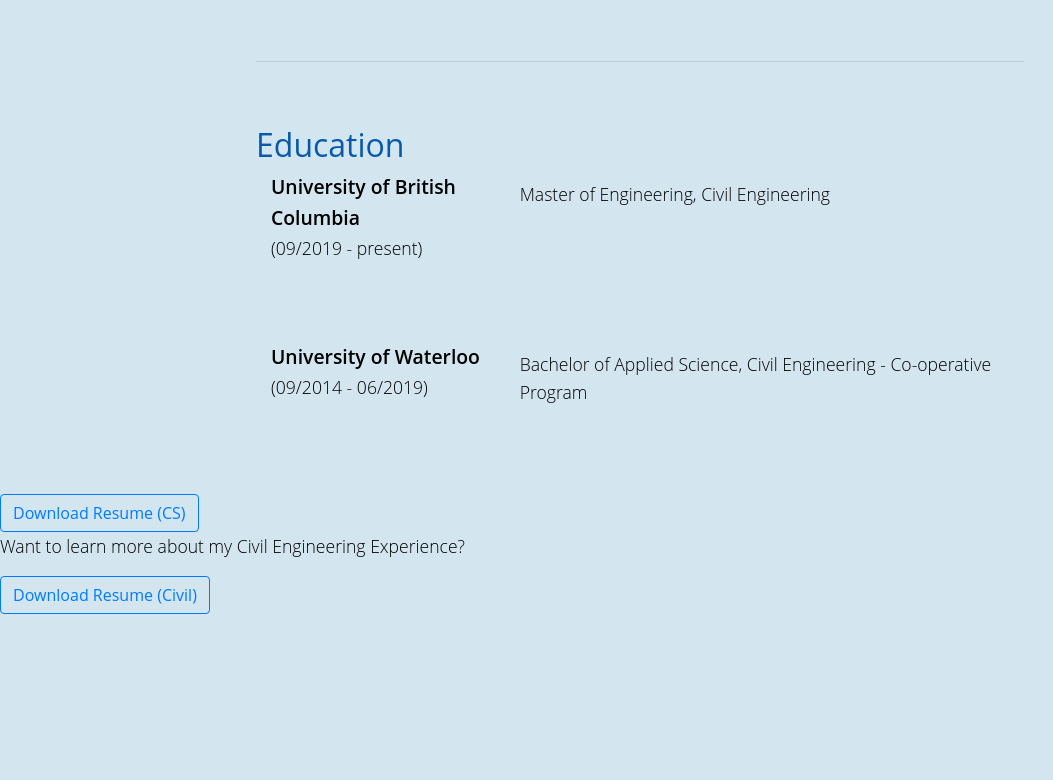
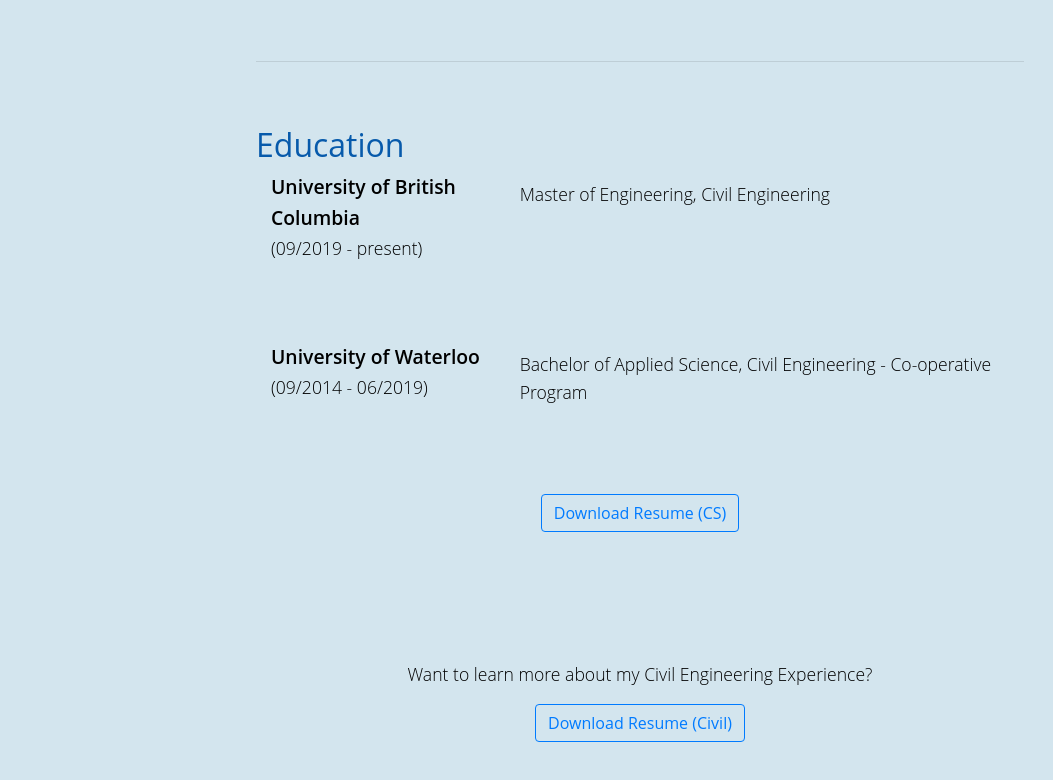
Before and after one commit to WenwenXiao5/WenwenXiao5.github.io, a plain HTML site: page AboutMe.html in a window 1280 px wide. Shown: the part 2424-3204 px from the top of the page, without its empty margins (0-1053 px from the left). Before the commit the page ends 3038 px from the top, so only its background shows below. Drawn offline with nearby package versions, Linux system fonts and the light colour scheme.

Commit message:
Add files via upload

```diff
--- a/css/master.css
+++ b/css/master.css
@@ -153,6 +153,21 @@
     box-sizing: border-box;
     margin: 5% 20%;
   }
+
+  .btn-center{
+    display: flex;
+    justify-content: center;
+    align-items: center;
+    /* border: solid; */
+    padding: 0% 0% 10% 0%;
+  }
+  .center{
+    display: flex;
+    justify-content: center;
+    align-items: center;
+    /* border: solid; */
+    padding: 0% 0% 0% 0%;
+  }
   /* .secright{
     width: 60%;
     box-sizing: border-box;
```
